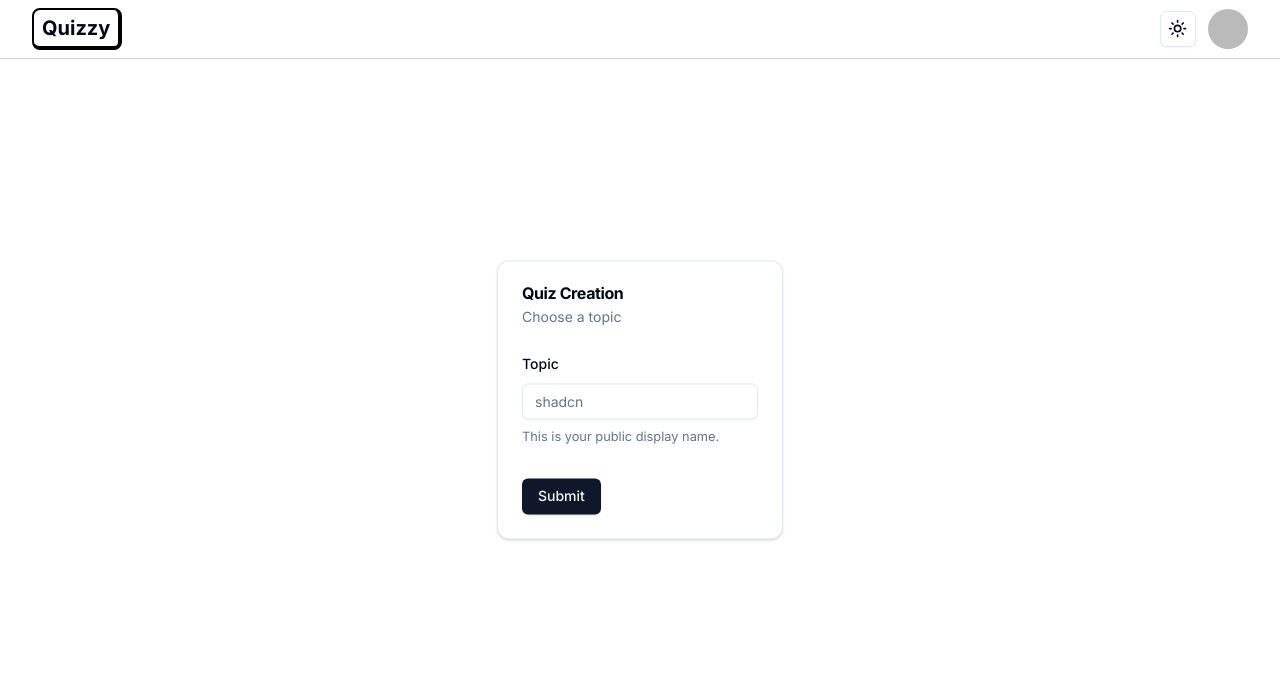
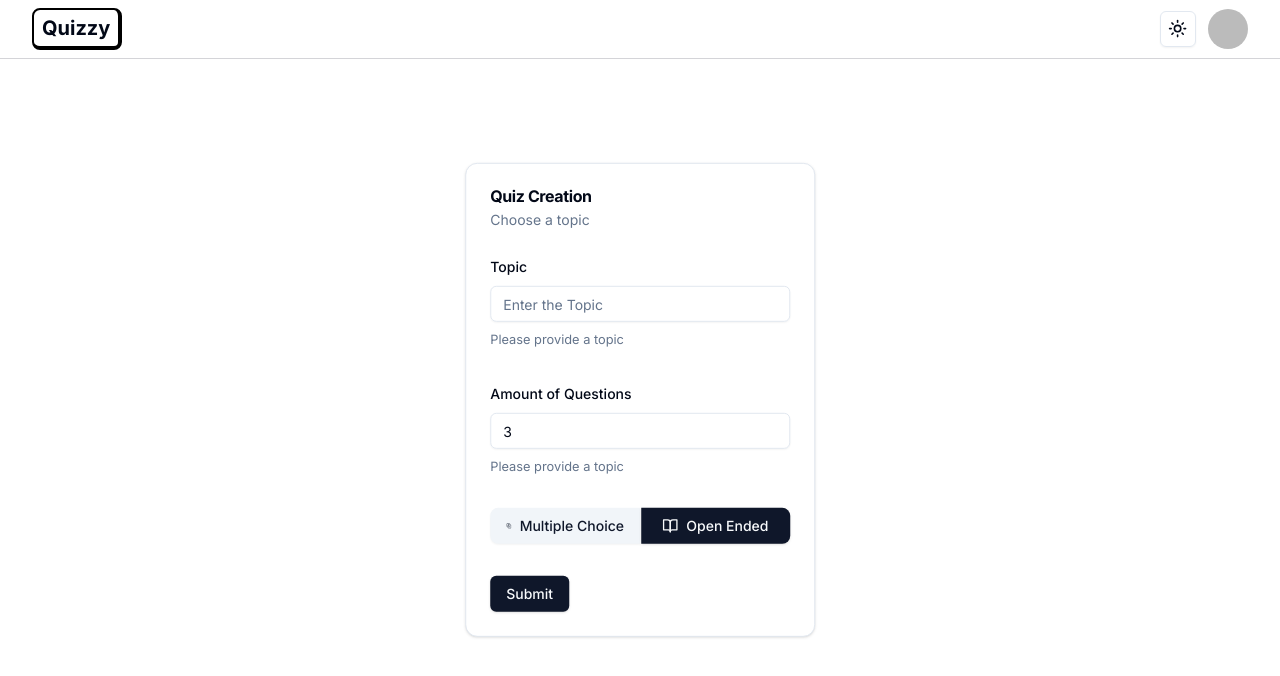
Before and after one commit to arepaFlipper/QuizCraftAI, a Next.js app: page /quiz in a window 1280 px wide. Shown: the top 676 px of the page. Built offline with nearby package versions, Linux system fonts and the light colour scheme; no server answers; sample sign-in values are in the browser's storage.

Commit message:
🥗 (1:41:25) Create Quiz From

```diff
--- a/package.json
+++ b/package.json
@@ -16,6 +16,7 @@
     "@radix-ui/react-dropdown-menu": "^2.0.6",
     "@radix-ui/react-icons": "^1.3.0",
     "@radix-ui/react-label": "^2.0.2",
+    "@radix-ui/react-separator": "^1.0.3",
     "@radix-ui/react-slot": "^1.0.2",
     "class-variance-authority": "^0.7.0",
     "clsx": "^2.0.0",
--- a/src/components/quiz/QuizCreation.tsx
+++ b/src/components/quiz/QuizCreation.tsx
@@ -9,6 +9,8 @@
 import { Form, FormControl, FormDescription, FormField, FormItem, FormLabel, FormMessage } from "@/components/ui/form";
 import { Input } from "@/components/ui/input";
 import { type InputHTMLAttributes } from "react";
+import { CopyCheck, BookOpen } from "lucide-react";
+import { Separator } from "@/components/ui/separator";
 
 type Props = {}
 
@@ -28,18 +30,48 @@
     alert(JSON.stringify(input, null, 2));
   }
 
-  const on_render = ({ field }: { field: InputHTMLAttributes<HTMLInputElement> }) => {
+  const topic_render = ({ field }: { field: InputHTMLAttributes<HTMLInputElement> }) => {
+    const { name } = field;
+    let capitalize_name = name
+    if (name) {
+      capitalize_name = name?.charAt(0)?.toUpperCase() + name?.slice(1);
+    }
     return (
       <FormItem>
-        <FormLabel>Topic</FormLabel>
+        <FormLabel>{capitalize_name}</FormLabel>
         <FormControl>
-          <Input placeholder="shadcn" {...field} />
+          <Input placeholder={`Enter the ${capitalize_name}`} {...field} />
         </FormControl>
-        <FormDescription>This is your public display name. </FormDescription>
+        <FormDescription>Please provide a topic </FormDescription>
         <FormMessage />
       </FormItem>
     )
   }
+
+  const amount_render = ({ field }: { field: InputHTMLAttributes<HTMLInputElement> }) => {
+    const { name } = field;
+    let capitalize_name = name
+    if (name) {
+      capitalize_name = name?.charAt(0)?.toUpperCase() + name?.slice(1);
+    }
+    const on_change = (event: React.ChangeEvent<HTMLInputElement>) => {
+      form.setValue("amount", parseInt(event.target.value));
+    }
+
+    return (
+      <FormItem>
+        <FormLabel>{capitalize_name} of Questions</FormLabel>
+        <FormControl>
+          <Input placeholder={`Enter the ${capitalize_name}`} type="number" min={1} max={10} onChange={on_change} {...field} />
+        </FormControl>
+        <FormDescription>Please provide a topic </FormDescription>
+        <FormMessage />
+      </FormItem>
+    )
+  }
+
+  form.watch();
+
   return (
     <div className="absolute top-1/2 left-1/2 -translate-x-1/2 -translate-y-1/2">
       <Card>
@@ -50,7 +82,17 @@
         <CardContent>
           <Form {...form}>
             <form onSubmit={form.handleSubmit(on_submit)} className="space-y-8">
-              <FormField control={form.control} name="topic" render={on_render} />
+              <FormField control={form.control} name="topic" render={topic_render} />
+              <FormField control={form.control} name="amount" render={amount_render} />
+              <div className="flex justify-between">
+                <Button className="w-1/2 rounded-none rounded-l-lg" onClick={() => form.setValue("type", "mcq")} variant={form.getValues("type") === "mcq" ? "default" : "secondary"} type="button">
+                  <CopyCheck className="w-4 h-4 mr-2" /> Multiple Choice
+                </Button>
+                <Separator orientation="vertical" />
+                <Button className="w-1/2 rounded-none rounded-r-lg" onClick={() => form.setValue("type", "open_ended")} variant={form.getValues("type") === "open_ended" ? "default" : "secondary"} type="button">
+                  <BookOpen className="w-4 h-4 mr-2" /> Open Ended
+                </Button>
+              </div>
               <Button type="submit">Submit</Button>
             </form>
           </Form>
--- /dev/null
+++ b/src/components/ui/separator.tsx
@@ -0,0 +1,31 @@
+"use client"
+
+import * as React from "react"
+import * as SeparatorPrimitive from "@radix-ui/react-separator"
+
+import { cn } from "@/lib/utils"
+
+const Separator = React.forwardRef<
+  React.ElementRef<typeof SeparatorPrimitive.Root>,
+  React.ComponentPropsWithoutRef<typeof SeparatorPrimitive.Root>
+>(
+  (
+    { className, orientation = "horizontal", decorative = true, ...props },
+    ref
+  ) => (
+    <SeparatorPrimitive.Root
+      ref={ref}
+      decorative={decorative}
+      orientation={orientation}
+      className={cn(
+        "shrink-0 bg-border",
+        orientation === "horizontal" ? "h-[1px] w-full" : "h-full w-[1px]",
+        className
+      )}
+      {...props}
+    />
+  )
+)
+Separator.displayName = SeparatorPrimitive.Root.displayName
+
+export { Separator }
```
Also changed, not shown: 1 other file (tests, documents, lock files or other folders).
